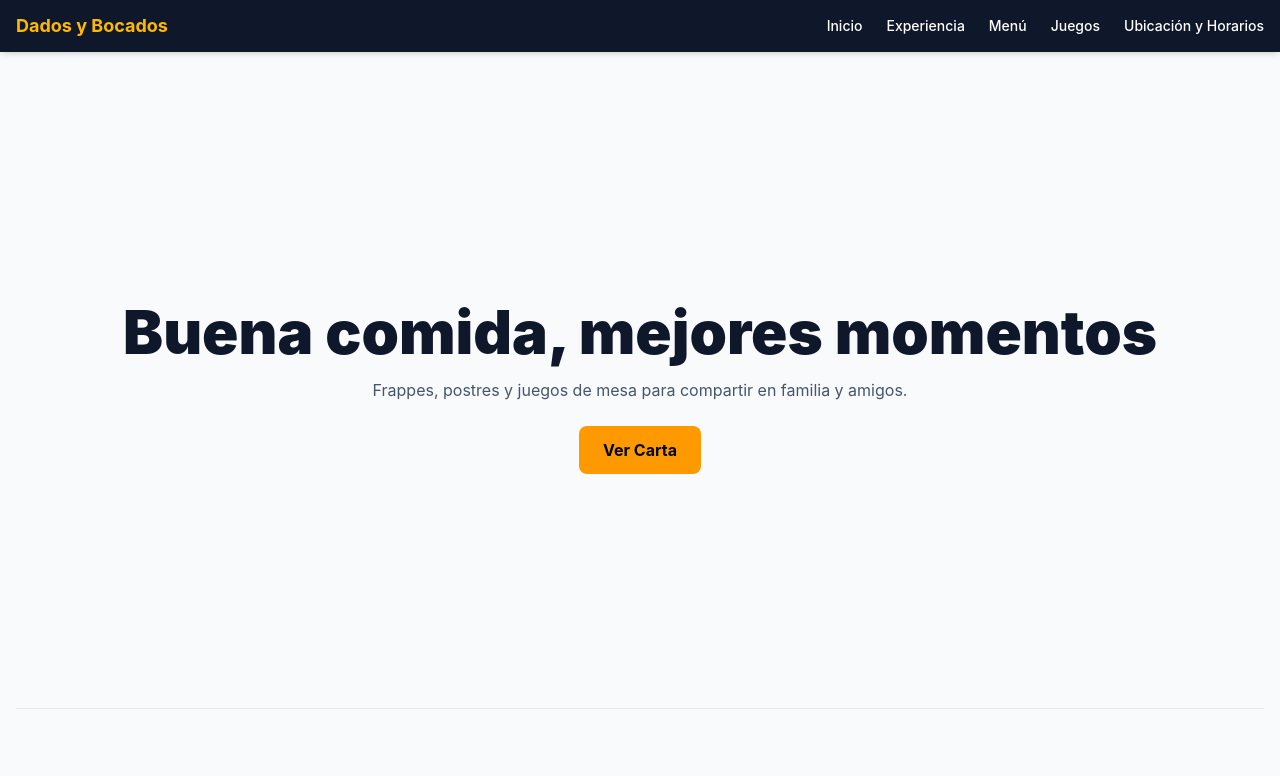
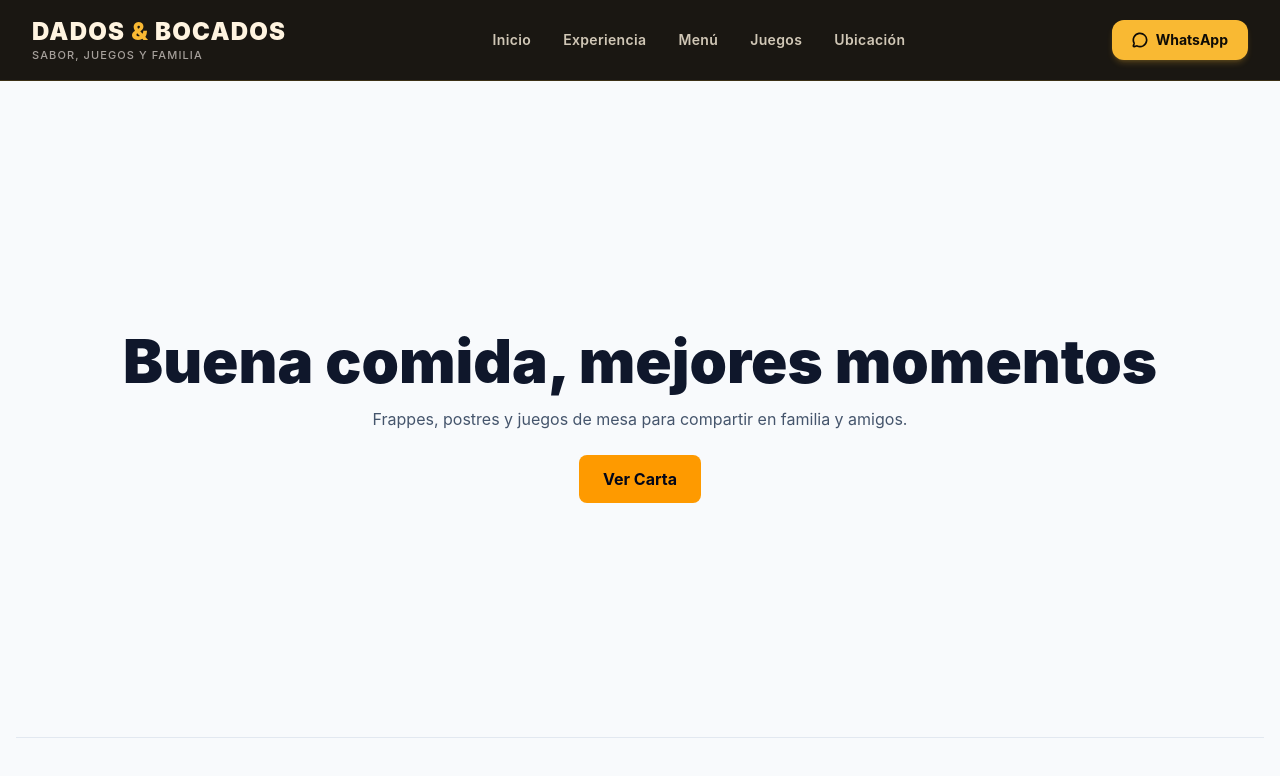
Before and after one commit to Sysari-Dev/dados-y-bocados-landing, a React (Vite) app: page / in a window 1280 px wide. Shown: the top 776 px of the page. Built offline with nearby package versions, Linux system fonts and the light colour scheme.

Commit message:
feat: Creación del header

```diff
--- a/src/components/Header.jsx
+++ b/src/components/Header.jsx
@@ -1,24 +1,81 @@
+import { MessageCircle, Menu } from 'lucide-react';
+import { motion } from 'motion/react';
+import { BUSINESS_INFO } from '../constants/businessInfo';
+
 export default function Header({ onToggleSidebar }) {
+  const whatsappUrl = `https://wa.me/${BUSINESS_INFO.whatsappNumber}?text=${encodeURIComponent(
+    BUSINESS_INFO.whatsappMessage
+  )}`;
+
   return (
-    <header className="w-full bg-slate-900 text-white px-4 py-3 flex items-center justify-between sticky top-0 z-20 shadow-md">
-      <a href="#inicio" className="font-bold text-lg text-amber-400">
-        Dados y Bocados
-      </a>
+    <header className="w-full bg-brand-dark/95 backdrop-blur-md border-b border-brand-gold/15 sticky top-0 z-30 transition-all">
+      <div className="max-w-7xl mx-auto px-4 sm:px-6 lg:px-8 h-20 flex items-center justify-between">
 
-      <button
-        onClick={onToggleSidebar}
-        className="md:hidden p-2 rounded bg-slate-800 focus:outline-none"
-      >
-        ☰
-      </button>
+        <a href="#inicio" className="flex flex-col group">
+          <span className="font-black text-xl sm:text-2xl tracking-wider text-brand-cream leading-tight">
+            DADOS <span className="text-brand-gold">&</span> BOCADOS
+          </span>
+          <span className="text-[11px] text-stone-400 font-medium tracking-widest uppercase">
+            {BUSINESS_INFO.tagline}
+          </span>
+        </a>
 
-      <nav className="hidden md:flex items-center gap-6 text-sm font-medium">
-        <a href="#inicio" className="hover:text-amber-400 transition-colors">Inicio</a>
-        <a href="#experiencia" className="hover:text-amber-400 transition-colors">Experiencia</a>
-        <a href="#menu" className="hover:text-amber-400 transition-colors">Menú</a>
-        <a href="#juegos" className="hover:text-amber-400 transition-colors">Juegos</a>
-        <a href="#contacto" className="hover:text-amber-400 transition-colors">Ubicación y Horarios</a>
-      </nav>
+        <nav className="hidden lg:flex items-center gap-8 text-sm font-semibold tracking-wide">
+          <a href="#inicio" className="text-brand-cream/80 hover:text-brand-gold transition-colors duration-200">
+            Inicio
+          </a>
+          <a href="#experiencia" className="text-brand-cream/80 hover:text-brand-gold transition-colors duration-200">
+            Experiencia
+          </a>
+          <a href="#menu" className="text-brand-cream/80 hover:text-brand-gold transition-colors duration-200">
+            Menú
+          </a>
+          <a href="#juegos" className="text-brand-cream/80 hover:text-brand-gold transition-colors duration-200">
+            Juegos
+          </a>
+          <a href="#contacto" className="text-brand-cream/80 hover:text-brand-gold transition-colors duration-200">
+            Ubicación
+          </a>
+        </nav>
+
+        <div className="flex items-center gap-3">
+          <motion.a
+            href={whatsappUrl}
+            target="_blank"
+            rel="noopener noreferrer"
+            initial={{ scale: 1, rotate: 0 }}
+            animate={{
+              rotate: [0, -10, 8, -6, 4, -2, 0],
+            }}
+            transition={{
+              rotate: {
+                duration: 0.65,
+                delay: 0.2,
+                ease: "easeInOut",
+              },
+            }}
+            whileHover={{
+              scale: 1.07,
+              transition: { duration: 0.15, ease: "easeOut" }
+            }}
+            whileTap={{ scale: 0.95 }}
+            style={{ transformOrigin: "bottom center" }}
+            className="hidden sm:inline-flex items-center gap-2 px-5 py-2.5 rounded-xl text-sm font-bold bg-brand-gold text-brand-dark shadow-md shadow-brand-gold/20 cursor-pointer"
+          >
+            <MessageCircle className="w-4 h-4 stroke-[2.5]" />
+            <span>WhatsApp</span>
+          </motion.a>
+
+          <button
+            onClick={onToggleSidebar}
+            aria-label="Abrir menú"
+            className="lg:hidden p-2.5 rounded-xl bg-brand-card text-brand-gold border border-brand-gold/20 hover:border-brand-gold/40 focus:outline-none transition-colors"
+          >
+            <Menu className="w-6 h-6 stroke-2" />
+          </button>
+        </div>
+
+      </div>
     </header>
   );
 }
--- a/src/components/Sidebar.jsx
+++ b/src/components/Sidebar.jsx
@@ -1,27 +1,107 @@
+import { MessageCircle, X } from 'lucide-react';
+import { motion, AnimatePresence } from 'motion/react';
+import { BUSINESS_INFO } from '../constants/businessInfo';
+
 export default function Sidebar({ isOpen, onClose }) {
-  if (!isOpen) return null;
+  const whatsappUrl = `https://wa.me/${BUSINESS_INFO.whatsappNumber}?text=${encodeURIComponent(
+    BUSINESS_INFO.whatsappMessage
+  )}`;
 
   return (
-    <div className="fixed inset-0 z-30 md:hidden">
-      <div
-        className="fixed inset-0 bg-black/60"
-        onClick={onClose}
-      />
+    <AnimatePresence>
+      {isOpen && (
+        <div className="fixed inset-0 z-40 lg:hidden">
+          {/* Overlay oscuro con fade */}
+          <motion.div
+            initial={{ opacity: 0 }}
+            animate={{ opacity: 1 }}
+            exit={{ opacity: 0 }}
+            transition={{ duration: 0.2 }}
+            className="fixed inset-0 bg-black/80 backdrop-blur-xs"
+            onClick={onClose}
+          />
 
-      <aside className="fixed top-0 right-0 w-64 h-full bg-slate-900 text-white p-5 flex flex-col gap-6 shadow-xl">
-        <div className="flex justify-between items-center border-b border-slate-800 pb-3">
-          <span className="font-bold text-amber-400">Menú</span>
-          <button onClick={onClose} className="p-1 text-slate-400 hover:text-white">✕</button>
+          {/* Panel lateral con slide */}
+          <motion.aside
+            initial={{ x: '100%' }}
+            animate={{ x: 0 }}
+            exit={{ x: '100%' }}
+            transition={{ type: 'spring', damping: 25, stiffness: 220 }}
+            className="fixed top-0 right-0 w-72 h-full bg-brand-dark border-l border-brand-gold/20 text-brand-cream p-6 flex flex-col justify-between shadow-2xl"
+          >
+            <div className="flex flex-col gap-6">
+              <div className="flex justify-between items-center border-b border-brand-gold/15 pb-4">
+                <span className="font-black text-base tracking-wider text-brand-gold">
+                  DADOS & BOCADOS
+                </span>
+                <button
+                  onClick={onClose}
+                  aria-label="Cerrar menú"
+                  className="p-1 text-stone-400 hover:text-white transition-colors"
+                >
+                  <X className="w-6 h-6" />
+                </button>
+              </div>
+
+              <nav className="flex flex-col gap-4 text-base font-medium">
+                <a
+                  href="#inicio"
+                  onClick={onClose}
+                  className="hover:text-brand-gold transition-colors py-1"
+                >
+                  Inicio
+                </a>
+                <a
+                  href="#experiencia"
+                  onClick={onClose}
+                  className="hover:text-brand-gold transition-colors py-1"
+                >
+                  Experiencia
+                </a>
+                <a
+                  href="#menu"
+                  onClick={onClose}
+                  className="hover:text-brand-gold transition-colors py-1"
+                >
+                  Menú
+                </a>
+                <a
+                  href="#juegos"
+                  onClick={onClose}
+                  className="hover:text-brand-gold transition-colors py-1"
+                >
+                  Juegos
+                </a>
+                <a
+                  href="#contacto"
+                  onClick={onClose}
+                  className="hover:text-brand-gold transition-colors py-1"
+                >
+                  Ubicación
+                </a>
+              </nav>
+            </div>
+
+            <div className="pt-6 border-t border-brand-gold/15 flex flex-col gap-3">
+              <motion.a
+                href={whatsappUrl}
+                target="_blank"
+                rel="noopener noreferrer"
+                onClick={onClose}
+                whileHover={{ scale: 1.03 }}
+                whileTap={{ scale: 0.97 }}
+                className="w-full inline-flex items-center justify-center gap-2 py-3 px-4 rounded-xl font-bold bg-brand-gold text-brand-dark shadow-md shadow-brand-gold/20 text-sm cursor-pointer"
+              >
+                <MessageCircle className="w-4 h-4 stroke-[2.5]" />
+                <span>WhatsApp</span>
+              </motion.a>
+              <span className="text-[11px] text-center text-stone-500">
+                {BUSINESS_INFO.address}
+              </span>
+            </div>
+          </motion.aside>
         </div>
-
-        <nav className="flex flex-col gap-4 text-base">
-          <a href="#inicio" onClick={onClose} className="hover:text-amber-400 transition-colors">Inicio</a>
-          <a href="#experiencia" onClick={onClose} className="hover:text-amber-400 transition-colors">Experiencia</a>
-          <a href="#menu" onClick={onClose} className="hover:text-amber-400 transition-colors">Menú</a>
-          <a href="#juegos" onClick={onClose} className="hover:text-amber-400 transition-colors">Juegos</a>
-          <a href="#contacto" onClick={onClose} className="hover:text-amber-400 transition-colors">Ubicación y Horarios</a>
-        </nav>
-      </aside>
-    </div>
+      )}
+    </AnimatePresence>
   );
 }
--- /dev/null
+++ b/src/constants/businessInfo.js
@@ -0,0 +1,20 @@
+export const BUSINESS_INFO = {
+  name: "Dados & Bocados",
+  tagline: "Sabor, juegos y familia",
+  legalName: "Dados y Bocados S.A.C.",
+  ruc: "",
+  phone: "+51 928 348 691",
+  whatsappNumber: "51928348691",
+  whatsappMessage: "¡Hola Dados & Bocados! Quisiera más información sobre la carta y disponibilidad de juegos.",
+  address: "Abancay, Apurímac, Perú",
+  googleMapsUrl: "https://maps.google.com",
+  socials: {
+    instagram: "https://instagram.com",
+    facebook: "https://facebook.com",
+    tiktok: "https://tiktok.com",
+  },
+  schedule: {
+    weekdays: "4:00 PM - 10:00 PM",
+    weekends: "3:00 PM - 11:00 PM",
+  },
+};
--- a/src/index.css
+++ b/src/index.css
@@ -1,5 +1,18 @@
 @import "tailwindcss";
+
+@theme {
+  --color-brand-dark: #0E0B06;
+  --color-brand-card: #18130B;
+  --color-brand-gold: #F9B933;
+  --color-brand-gold-light: #FFC266;
+  --color-brand-cream: #FFF4E0;
+}
 
 html {
   scroll-behavior: smooth;
 }
+
+body {
+  background-color: var(--color-brand-dark);
+  color: var(--color-brand-cream);
+}
```
